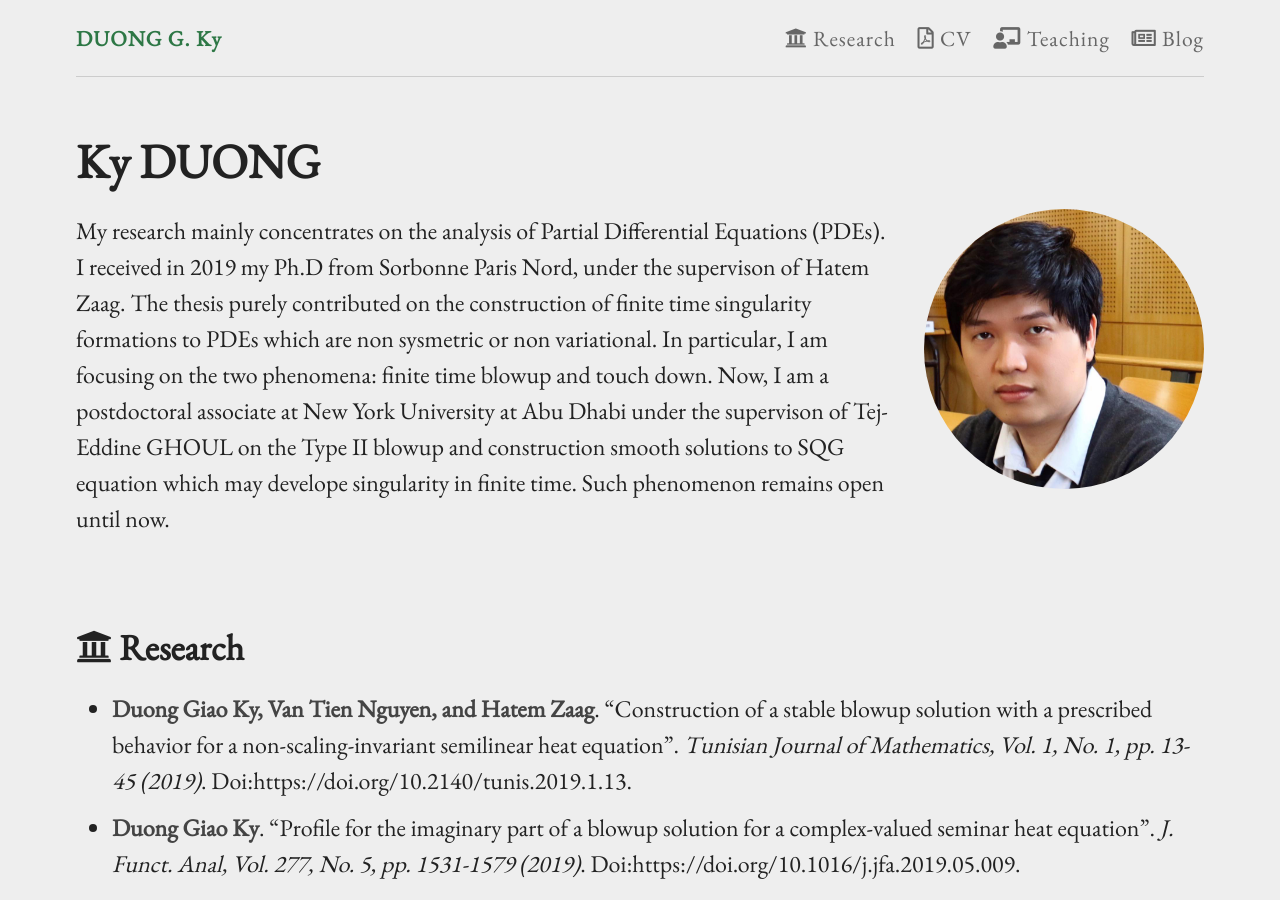
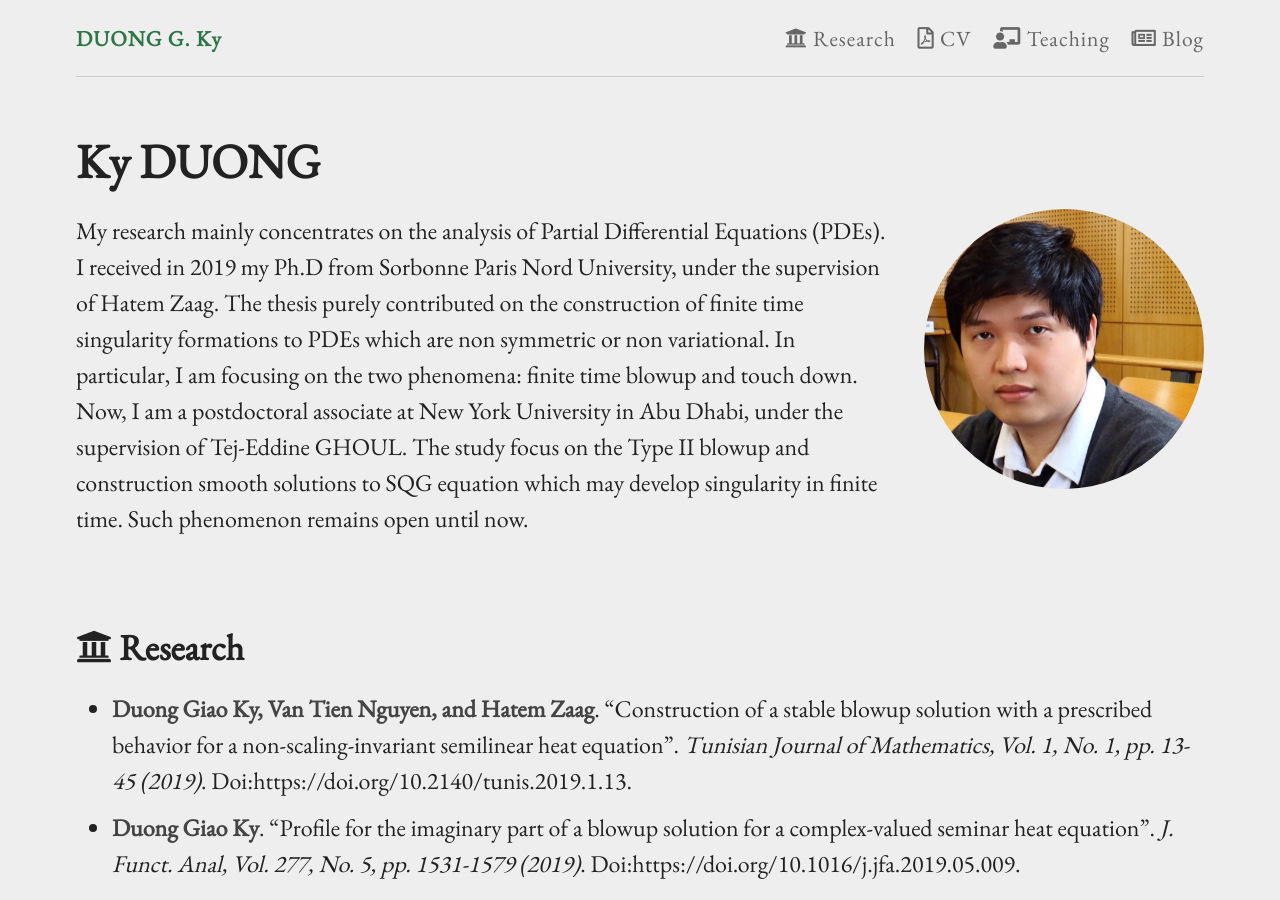
Before and after one commit to duonggiaoky/duonggiaoky.github.io, a Jekyll site: the page built from index.md, in a window 1280 px wide and 900 px high. Built offline with Jekyll 4.4.1, drawn with Linux system fonts in a browser that asks for light colours.

Commit message:
Update index.md
update

```diff
--- a/index.md
+++ b/index.md
@@ -8,7 +8,7 @@ permalink: /
   <div class="info">
     <h1>{{ site.author.name }}</h1>
     <p>
-  My research mainly concentrates  on the analysis of   Partial Differential Equations (PDEs). I received in 2019  my  Ph.D  from Sorbonne Paris Nord,  under the supervison of Hatem Zaag.  The thesis  purely contributed on  the construction of   finite time singularity formations to PDEs which are non sysmetric or non variational. In particular, I am focusing on the two phenomena:   finite time  blowup and touch down. Now, I am a postdoctoral associate at New York University at Abu Dhabi under the supervison of  Tej-Eddine GHOUL  on the  Type II blowup  and  construction  smooth    solutions  to  SQG equation which may develope singularity in finite time.     Such  phenomenon  remains open until now.
+  My research mainly concentrates  on the analysis of   Partial Differential Equations (PDEs). I received in 2019  my  Ph.D  from Sorbonne Paris Nord University,  under the supervision of Hatem Zaag.  The thesis  purely contributed on  the construction of   finite time singularity formations to PDEs which are non symmetric or non variational. In particular, I am focusing on the two phenomena:   finite time  blowup and touch down. Now, I am a postdoctoral associate at New York University in Abu Dhabi, under the supervision of  Tej-Eddine GHOUL. The study focus   on the  Type II blowup   and  construction  smooth    solutions  to  SQG equation which may develop  singularity in finite time.     Such  phenomenon  remains open until now.
     </p>
   </div>
   <div class="captioned-img">
```
